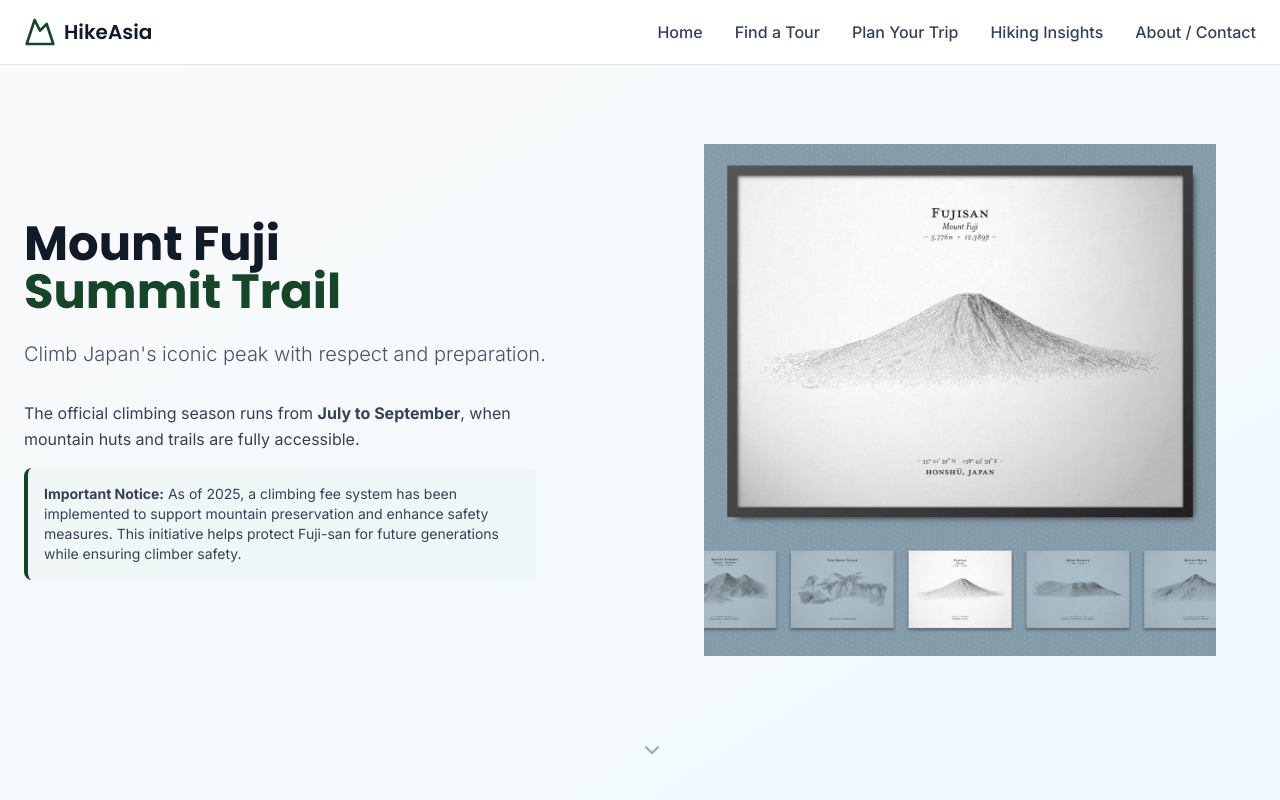
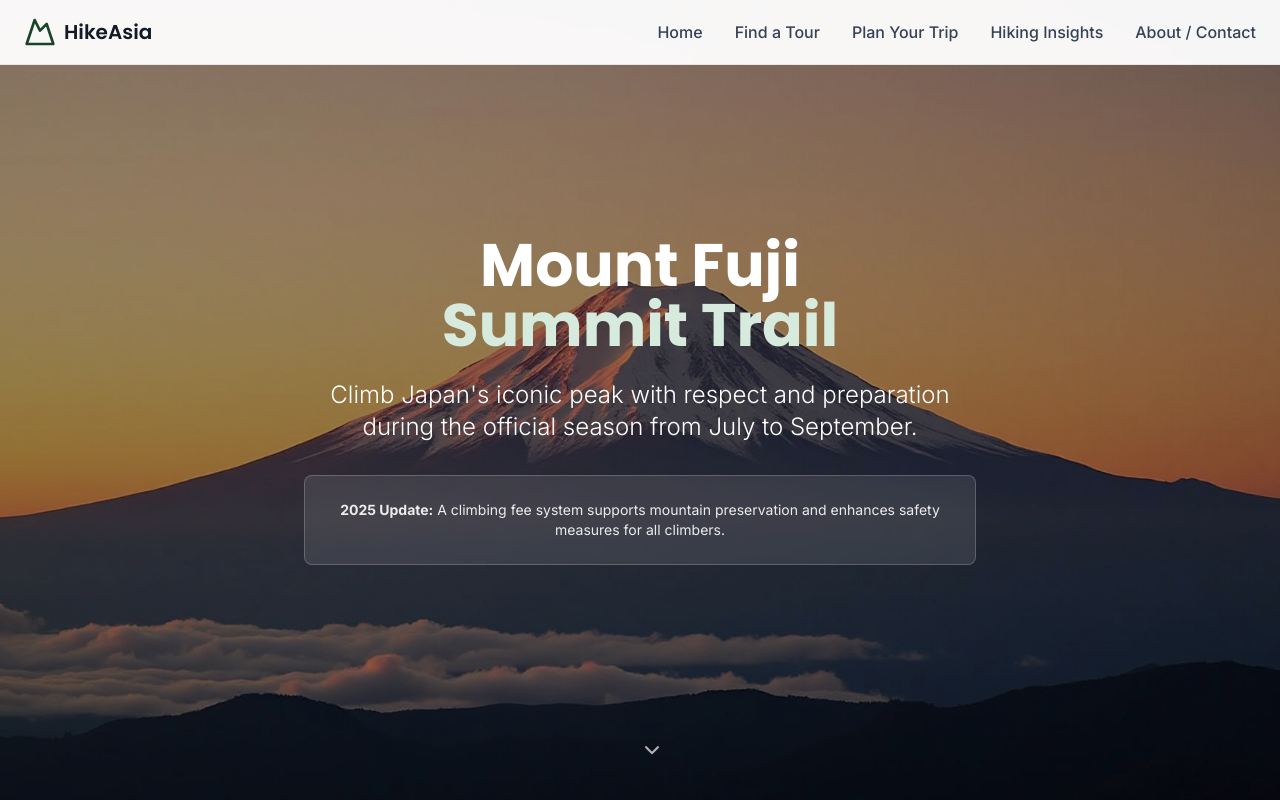
Before and after one commit to pri-mor-dial/interest-journey-plan, a React (Vite) app: page /mount-fuji-trail in a window 1280 px wide. Shown: the top 800 px of the page. Built offline with nearby package versions, Linux system fonts and the light colour scheme.

Commit message:
Refactor Mount Fuji hero section

```diff
--- a/src/pages/MountFujiTrail.tsx
+++ b/src/pages/MountFujiTrail.tsx
@@ -22,6 +22,7 @@ import gearWeatherProtection from "@/assets/gear-weather-protection.png";
 import tourFujiSunriseGroup from "@/assets/tour-fuji-sunrise-group.jpg";
 import tourFujiCulturalGroup from "@/assets/tour-fuji-cultural-group.jpg";
 import tourFujiSpiritualGroup from "@/assets/tour-fuji-spiritual-group.jpg";
+import heroMountFujiLandscape from "@/assets/hero-mount-fuji-landscape.jpg";
 
 const tourOperators = [
   {
@@ -96,53 +97,35 @@ export default function MountFujiTrail() {
       <Navigation />
 
       <main className="min-h-screen">
-        {/* Hero Section - Split Screen with Integrated Overview */}
-        <section className="relative min-h-screen flex items-center bg-gradient-to-br from-neutral-50 to-sky-50">
-          <div className="max-w-7xl mx-auto px-6 w-full">
-            <div className="grid lg:grid-cols-2 gap-12 items-center">
+        {/* Hero Section - Photo with Text Overlay */}
+        <section
+          className="relative min-h-screen flex items-center justify-center bg-cover bg-center bg-no-repeat"
+          style={{ backgroundImage: `url(${heroMountFujiLandscape})` }}
+        >
+          {/* Dark overlay for text readability */}
+          <div className="absolute inset-0 bg-black/40"></div>
 
-              {/* Left - Content */}
-              <div className="space-y-8">
-                <div className="space-y-6">
-                  <div className="space-y-3">
-                    <h1 className="text-4xl lg:text-5xl font-heading font-bold text-neutral-900 leading-tight">
-                      Mount Fuji <br />
-                      <span className="text-hiking-green">Summit Trail</span>
-                    </h1>
-                  </div>
-                  <p className="text-lg lg:text-xl text-neutral-600 font-light">
-                    Climb Japan's iconic peak with respect and preparation.
-                  </p>
-                </div>
+          {/* Content */}
+          <div className="relative z-10 text-center text-white px-6 max-w-4xl mx-auto">
+            <h1 className="text-5xl lg:text-6xl font-heading font-bold mb-6 leading-tight">
+              Mount Fuji <br />
+              <span className="text-hiking-green-light">Summit Trail</span>
+            </h1>
 
-                {/* Integrated Overview Content */}
-                <div className="space-y-4 text-base text-neutral-700 leading-relaxed max-w-lg">
-                  <p>
-                    The official climbing season runs from <strong>July to September</strong>, when mountain huts and trails are fully accessible.
-                  </p>
-                  <p className="text-sm bg-hiking-green-light/20 p-4 rounded-lg border-l-4 border-hiking-green">
-                    <strong>Important Notice:</strong> As of 2025, a climbing fee system has been implemented to support mountain preservation
-                    and enhance safety measures. This initiative helps protect Fuji-san for future generations while ensuring climber safety.
-                  </p>
-                </div>
-              </div>
+            <p className="text-xl lg:text-2xl mb-8 font-light max-w-2xl mx-auto">
+              Climb Japan's iconic peak with respect and preparation during the official season from July to September.
+            </p>
 
-              {/* Right - Mount Fuji Graphic */}
-              <div className="relative flex items-center justify-center">
-                <div className="w-full max-w-lg">
-                  <img
-                    src="/lovable-uploads/4367aa6e-137b-414c-be65-a8a8357df202.png"
-                    alt="Mount Fuji elevation profile - Fujisan, 3,776m, 12,389ft, Honshu, Japan"
-                    className="w-full h-auto"
-                  />
-                </div>
-              </div>
+            <div className="bg-white/10 backdrop-blur-sm border border-white/20 rounded-lg p-6 max-w-2xl mx-auto">
+              <p className="text-sm text-white/90">
+                <strong>2025 Update:</strong> A climbing fee system supports mountain preservation and enhances safety measures for all climbers.
+              </p>
             </div>
           </div>
 
           {/* Scroll Down Arrow */}
           <div className="absolute bottom-8 left-1/2 transform -translate-x-1/2 animate-bounce">
-            <ChevronDown className="w-6 h-6 text-neutral-400" />
+            <ChevronDown className="w-6 h-6 text-white/70" />
           </div>
         </section>
 
```
Also changed, not shown: src/assets/hero-mount-fuji-landscape.jpg (added).
